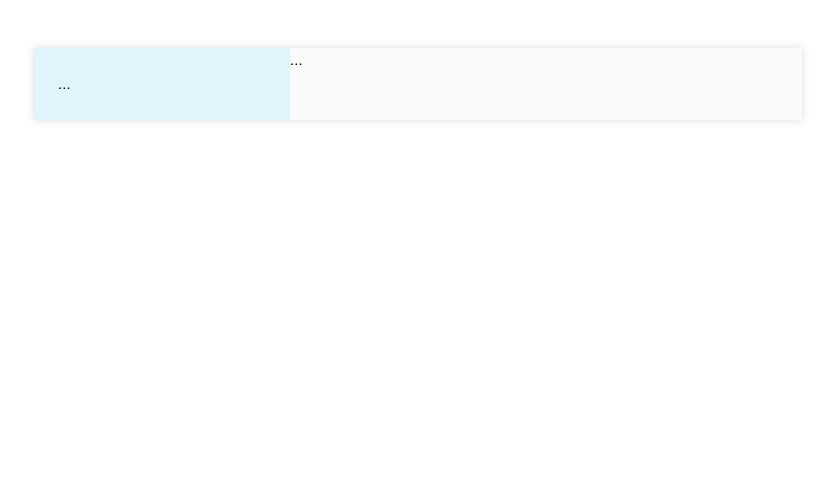
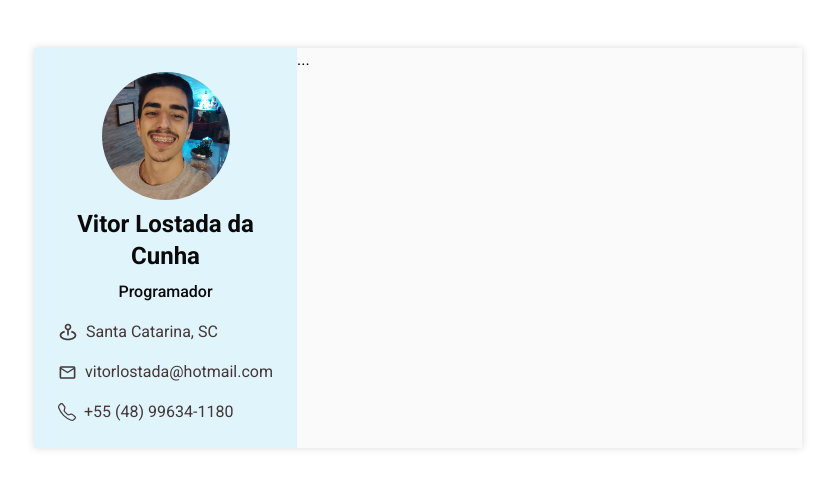
Before and after one commit to vitorLostadaC/React-JS--Digital-Curriculum-Tailwindcss, a React (Create React App) app: page / in a window 1280 px wide. Shown: the top 488 px of the page, without its empty margins (222-1057 px from the left). Built offline with nearby package versions, Linux system fonts and the light colour scheme.

Commit message:
MenuLeft Header

```diff
--- a/src/Components/MenuLeft/MenuLeft.js
+++ b/src/Components/MenuLeft/MenuLeft.js
@@ -1,3 +1,39 @@
+import perfilPhoto from "../../Assets/images/displayPhoto.jpeg";
+import { BiMapPin } from "react-icons/bi";
+import { MdOutlineEmail } from "react-icons/md";
+import { BsTelephone } from "react-icons/bs";
+
 export function MenuLeft() {
-  return <div className="bg-menuLeftColor p-6">...</div>;
+  return (
+    <div className="bg-menuLeftColor p-6">
+      <section>
+        <div className="w-32 h-32 overflow-hidden rounded-full mx-auto flex justify-center items-center ">
+          <img src={perfilPhoto} />
+        </div>
+
+        <h1 className="mt-2 font text-2xl text-center font-semibold text-titleColor">
+          Vitor Lostada da Cunha
+        </h1>
+        <h3 className="mt-2 text-center font-medium text-titleColor">
+          Programador
+        </h3>
+
+        <div className="mt-4 flex flex-col gap-4 text-base">
+          <div className="flex gap-2 items-center">
+            <BiMapPin size={20} className="text-textColor" />
+            <p className="text-textColor">Santa Catarina, SC</p>
+          </div>
+
+          <div className="flex gap-2 items-center">
+            <MdOutlineEmail size={19} className="text-textColor" />
+            <p className="text-textColor">vitorlostada@hotmail.com</p>
+          </div>
+          <div className="flex gap-2 items-center">
+            <BsTelephone size={18} className="text-textColor" />
+            <p className="text-textColor">+55 (48) 99634-1180</p>
+          </div>
+        </div>
+      </section>
+    </div>
+  );
 }
```
